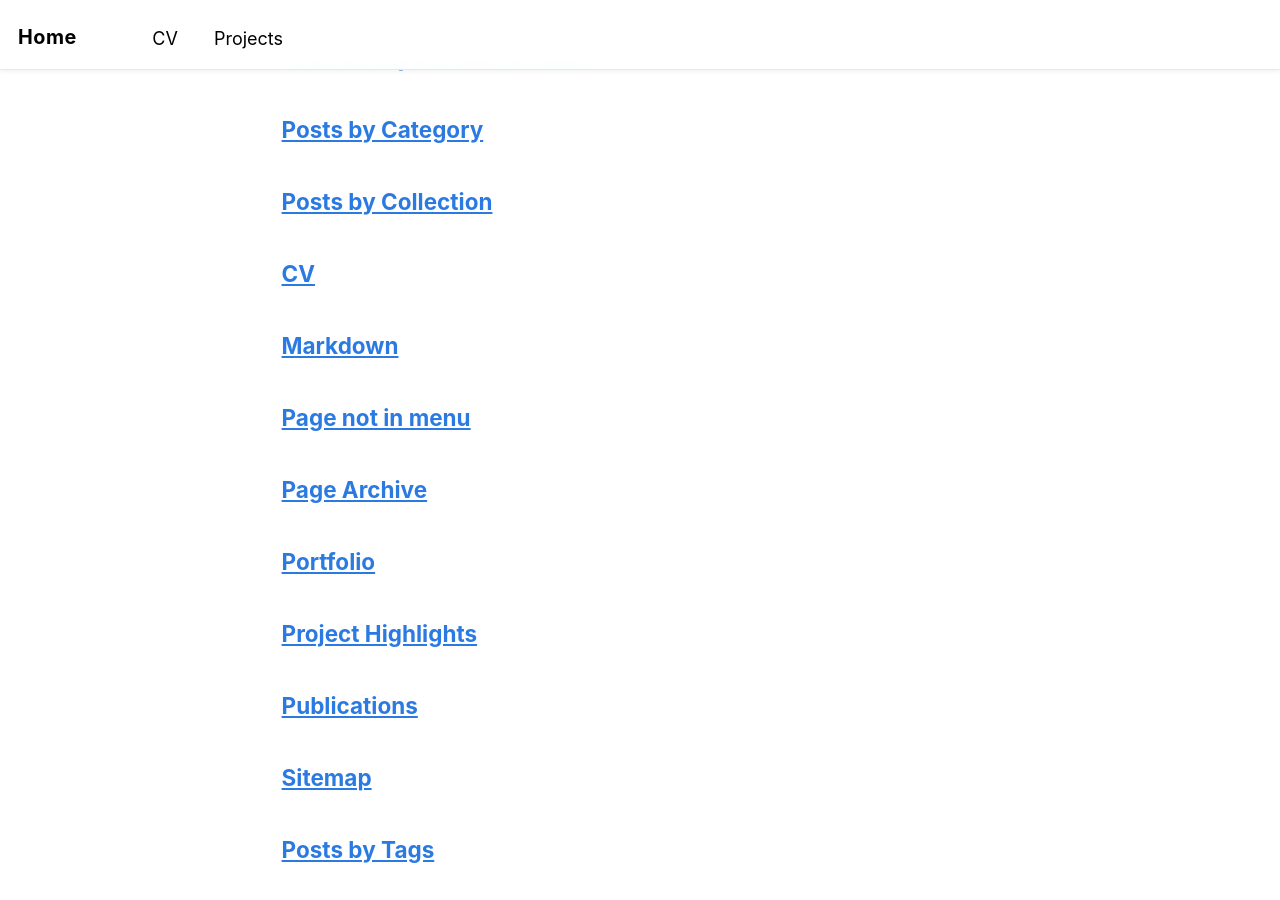
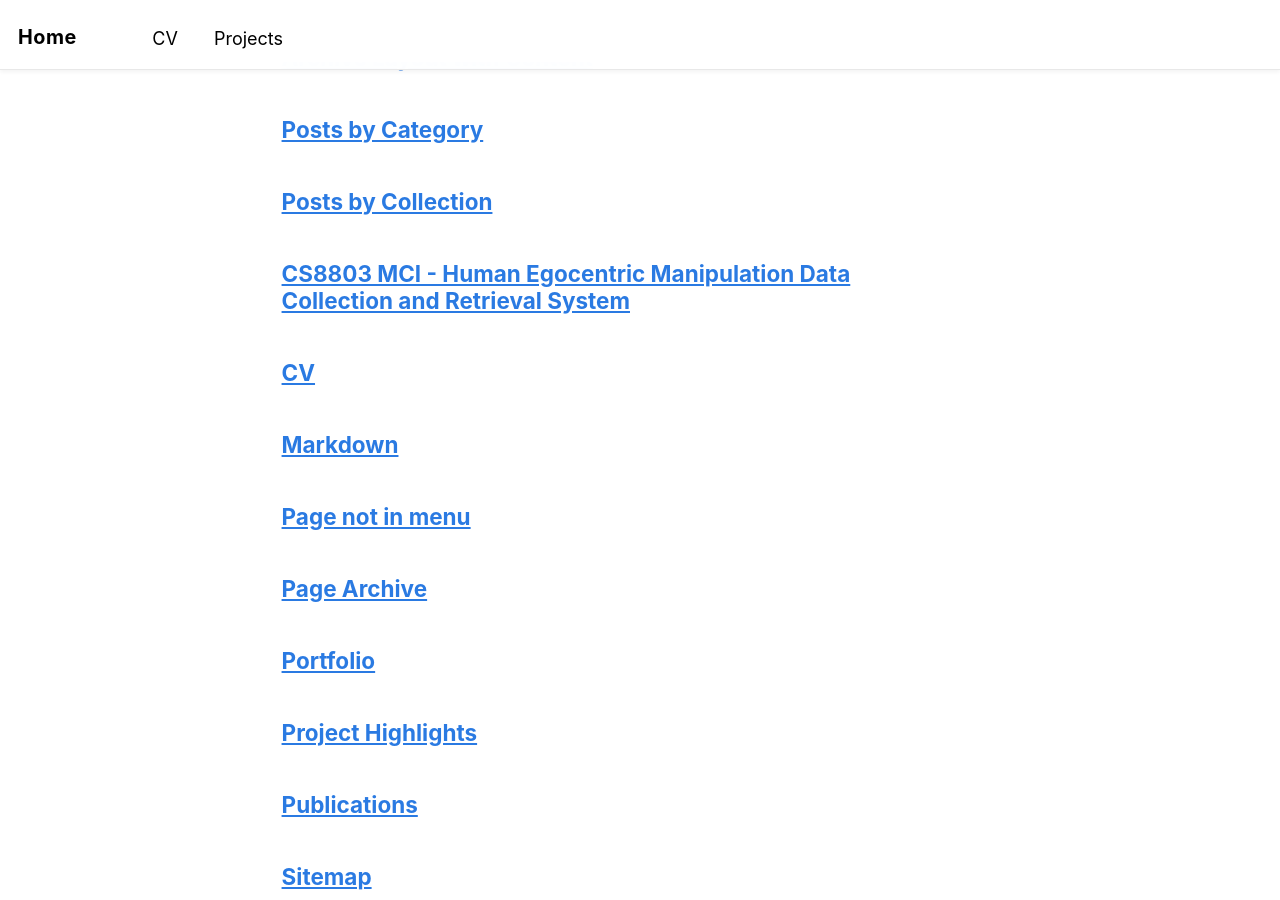
Before and after one commit to ZhangChuye/ZhangChuye.github.io, a Jekyll site: the page built from _pages/page-archive.html, in a window 1280 px wide and 900 px high, scrolled down 636 px. Built offline with Jekyll 4.4.1, drawn with Linux system fonts in a browser that asks for light colours.

Commit message:
add mci proj

```diff
--- /dev/null
+++ b/_pages/cs8803-mci.md
@@ -0,0 +1,104 @@
+---
+permalink: /projects/cs8803-mci/
+title: "CS8803 MCI - Human Egocentric Manipulation Data Collection and Retrieval System"
+author_profile: true
+---
+
+<style>
+.image-text-wrapper .image-container {
+  width: 60% !important;
+  max-width: 60% !important;
+  border: none !important;
+  padding: 0 !important;
+  margin: 0 auto !important;
+  aspect-ratio: auto !important;
+  overflow: visible !important;
+}
+
+.image-text-wrapper .image-container img {
+  width: 100% !important;
+  height: auto !important;
+  display: block !important;
+  border: none !important;
+  border-radius: 0 !important;
+  object-fit: contain !important;
+}
+
+.image-text-wrapper {
+  display: block !important;
+  margin: 20px auto !important;
+}
+
+.image-text-wrapper.results-image .image-container {
+  width: 90% !important;
+  max-width: 90% !important;
+}
+</style>
+
+## Overview
+
+<div class="image-text-wrapper">
+    <div class="image-container">
+        <img src="/images/mci-overview.png" alt="CS8803 MCI Project Overview">
+    </div>
+</div>
+
+## Motivation
+
+With today's IoT ecosystem—webcams in homes, wearable smart glasses in the future, and IMUs in everyday devices like smartwatches—we are surrounded by sensors that constantly capture human movements. If we can turn these sensors into a unified data-collection system, then we can unlock a massive amount of natural, real-world manipulation data for robots to learn from.
+
+<div class="image-text-wrapper">
+    <div class="image-container">
+        <img src="/images/mci-1.gif" alt="Motivation: IoT sensors capturing human movements">
+    </div>
+</div>
+
+## System Design
+
+We need a system that can identify and retrieve only the meaningful manipulation moments without continuous heavy processing. That idea shaped the direction of this project—designing an efficient, scalable way to pull useful human-manipulation data out of the vast streams of everyday recordings.
+
+<div class="image-text-wrapper">
+    <div class="image-container">
+        <img src="/images/mci-2.gif" alt="System design for efficient data retrieval">
+    </div>
+</div>
+
+## Data Collection
+
+We collected and built a large-scale multimodal human manipulation dataset designed for studying motion understanding and cross-modal retrieval between vision and inertial sensing. It contains **23 daily manipulation tasks** with a total of **496 recorded trajectories**, collected from **8 different participants**. The full dataset size is approximately **48.55 GB**.
+
+<div class="image-text-wrapper">
+    <div class="image-container">
+        <img src="/images/mci-3.gif" alt="Data collection process">
+    </div>
+</div>
+
+Each trajectory consists of synchronized RGB video and 9-DoF IMU data, including accelerometer, gyroscope, and magnetometer signals. The IMU is worn on the wrist, enabling fine-grained capture of hand and arm motion aligned with first-person or third-person visual observations.
+
+<div class="image-text-wrapper">
+    <div class="image-container">
+        <img src="/images/mci-4.gif" alt="Synchronized RGB video and IMU data">
+    </div>
+</div>
+
+## Method
+
+We tried two different routes:
+1. **Reproduce IMU2CLIP and extend it via feature engineering**
+2. **Design a self-supervised learning pipeline from scratch**
+
+<div class="image-text-wrapper">
+    <div class="image-container">
+        <img src="/images/mci-5.gif" alt="Method comparison: feature engineering vs self-supervised learning">
+    </div>
+</div>
+
+## Results
+
+For our feature engineering approach, we achieved the best retrieval results on the test set. Our self-supervised learning approach achieves comparable results to the baseline method IMU2CLIP.
+
+<div class="image-text-wrapper results-image">
+    <div class="image-container">
+        <img src="/images/mci-results.png" alt="Results: feature engineering vs self-supervised learning">
+    </div>
+</div>
--- a/_pages/projects.md
+++ b/_pages/projects.md
@@ -15,7 +15,32 @@
 <!-- <br> -->
 
 
+<div class="image-text-wrapper">
+    <div class="image-container">
+        <a href="/projects/cs8803-mci/">
+            <img src="/images/mci8803.gif" alt="CS8803 MCI Project">
+        </a>
+    </div>
+    <div class="image-description">
+        <h3><a href="/projects/cs8803-mci/">CS8803 MCI - Human Egocentric Manipulation Data Collection and Retrieval System</a></h3>
+        <!-- <a href="https://project-link.com" target="_blank">[website]</a> -->
+        <p class="post-description">Georgia Tech 2025 Fall CS8803 Course Project.</p>
+        <p class="post-description">Course Grade: A</p>
+    </div>
+</div>
 
+
+<div class="image-text-wrapper">
+    <div class="image-container">
+        <img src="/images/7785.gif" alt="A description of the GIF or image">
+    </div>
+    <div class="image-description">
+        <h3> CS7785 Final - Vision-based Sign Following</h3>
+        <!-- <a href="https://project-link.com" target="_blank">[website]</a> -->
+        <p class="post-description"> Georgia Tech 2025 Fall CS7785 Course Project.</p>
+        <p class="post-description"> Course Grade: A</p>
+    </div>
+</div>
 
 
 
```
Also changed, not shown: images/mci-1.gif (added), images/mci-2.gif (added), images/mci-4.gif (added), images/mci-5.gif (added), images/mci-overview.png (added), images/mci-results.png (added), 3 other files.
